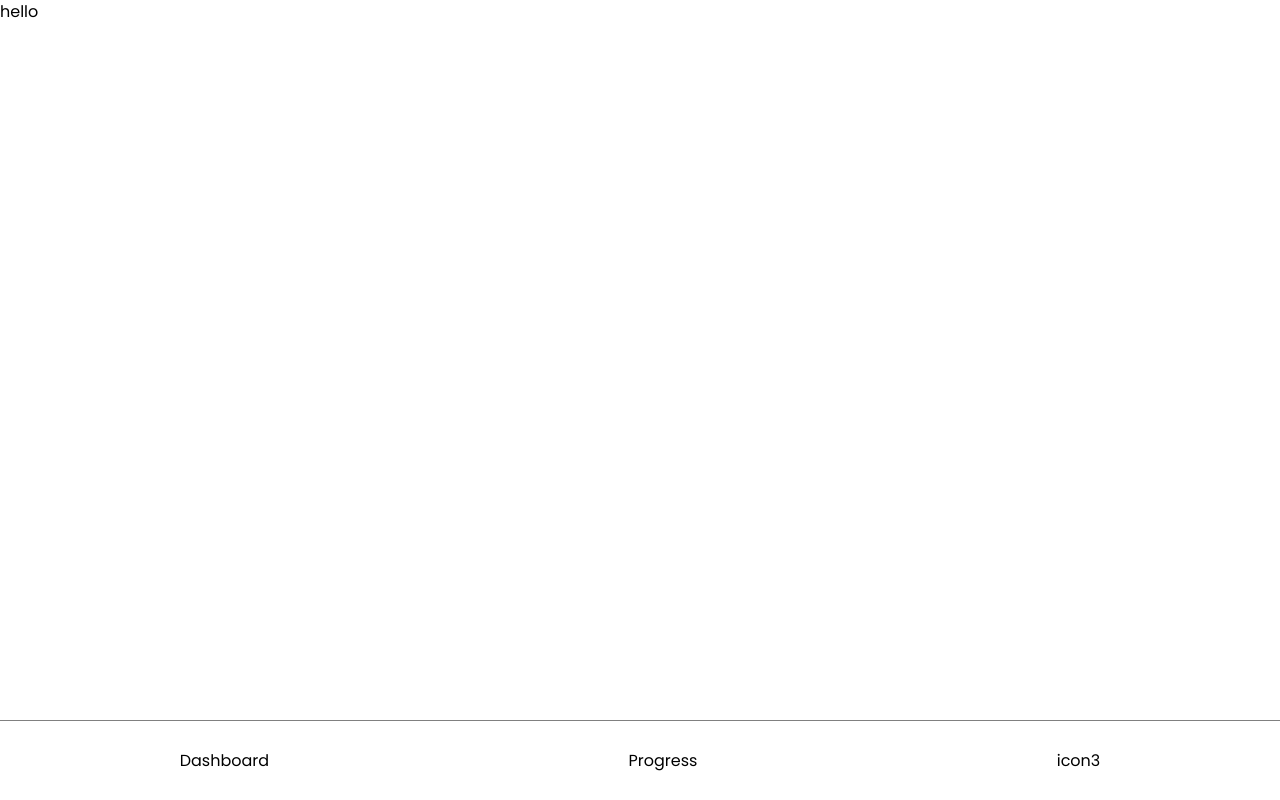
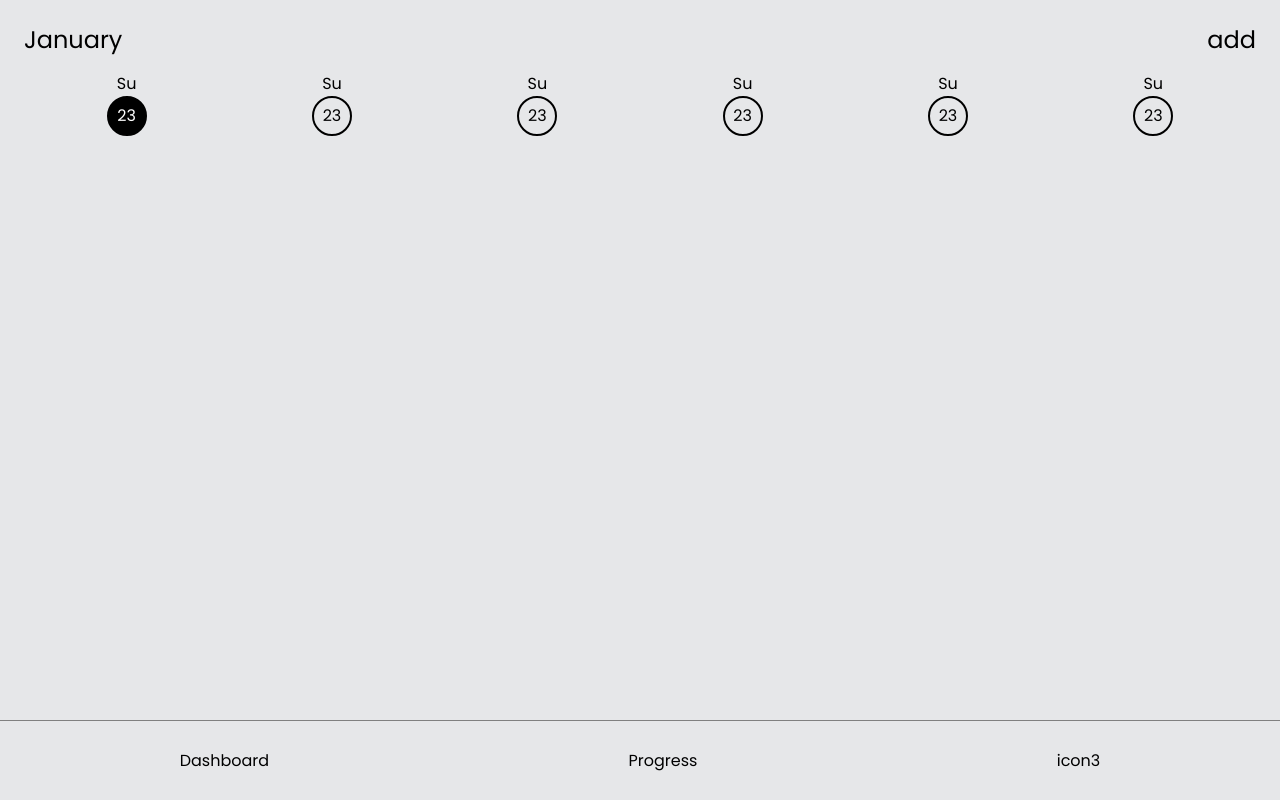
Before and after one commit to ReallyCoolProjects/habithero-frontend, a React (Vite) app: page /dashboard in a window 1280 px wide. Built offline with nearby package versions, Linux system fonts and the light colour scheme.

Commit message:
added calendar componenet

```diff
--- a/src/App.css
+++ b/src/App.css
@@ -2,6 +2,10 @@
 
 :root{
     --main-color: #1d1e20;
+}
+
+body{
+    background-color: #e6e7e9;
 }
 
 nav{
--- a/src/pages/Dashboard/index.tsx
+++ b/src/pages/Dashboard/index.tsx
@@ -1,9 +1,29 @@
 import React from 'react'
 
 const Dashboard = () => {
+//${i==0? "bg-black" : ""}
+    const days = Array(6).fill(1).map((el, i) =>{
+        return     <div className={`flex flex-col w-10 justify-center`}>
+        <span className='text-center'>Su</span>
+        {/**index can be replaced with present day flag */}
+        <span className={`${i==0? "bg-black text-white" : ""} border-2 border-black h-10 rounded-full flex justify-center items-center`}>23</span>
+</div>
+    }
+  )
+
+
   return (
-    <section>
-        hello
+    <section className='section p-6' id='dashboard'>
+        {/**month selector */}
+    <div className='text-2xl flex justify-between'>
+    <span>January</span>
+    <span>add</span>
+    </div>
+
+    {/**calendar */}
+    <div className='mt-4 flex justify-around'>
+    {days}
+    </div>
     </section>
   )
 }
```
